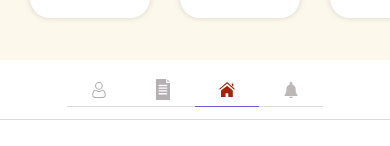
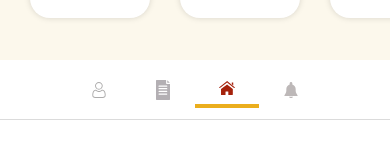
Before and after one commit to GabrielTura/internship-project, a Vue app: page /dashboard in a window 390 px wide. Shown: the part 480-626 px from the top of the page. Built offline with nearby package versions, Linux system fonts and the light colour scheme.

Commit message:
Improving The DashboardFooter - Mobile Layout

```diff
--- a/src/scss/_DashboardMain.scss
+++ b/src/scss/_DashboardMain.scss
@@ -96,6 +96,14 @@
         margin-top: 22px;
         background-color: #fff;
         height: 60px;
+    }
+    .tabs li a{
+        border-bottom-color: #EBAE1D !important;
+        border-bottom-width: 0ex;
+    }
+    .tabs li.is-active a{
+        border-bottom-color: #EBAE1D !important;
+        border-bottom-width: 0.5ex;
     }
     .VueCarousel-dot-container{
         display: none !important;
```
